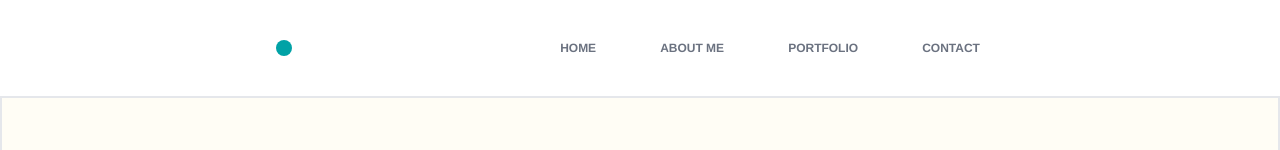
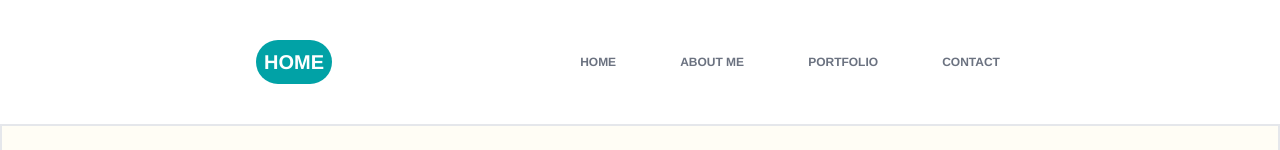
Before and after one commit to johnmichealacera/JM-Portfolio, a Vue app: page /about in a window 1280 px wide. Shown: the top 150 px of the page. Built offline with nearby package versions, Linux system fonts and the light colour scheme; no server answers.

Commit message:
remove dynamic name value for the home button in taskbar

```diff
--- a/src/components/Taskbar.vue
+++ b/src/components/Taskbar.vue
@@ -1,7 +1,6 @@
 <template>
   <div class="flex justify-evenly items-center text-xs font-black text-gray-500 p-10">
-    <loader :isLoading="isLoading"/>
-    <router-link to="/" class="hover:bg-green-700 uppercase text-white text-xl name-link rounded-full p-2 mr-2" v-if="!isLoading">{{ fullName }}</router-link>
+    <router-link to="/" class="hover:bg-green-700 uppercase text-white text-xl name-link rounded-full p-2 mr-2" v-if="!isLoading">Home</router-link>
     <ul class="flex space-x-4">
       <li class=""><router-link to="/" class="hover:underline sm:p-6 uppercase">Home</router-link></li>
       <li class=""><router-link to="/about" class="hover:underline sm:p-6 uppercase">About Me</router-link></li>
@@ -12,30 +11,8 @@
 </template>
 
 <script>
-import Loader from './commons/Loader.vue';
-import { onMounted, ref } from '@vue/runtime-core';
-import { usePortfolioStore } from '@/store/pinia/portfolio';
 export default {
   name: 'Taskbar',
-  components: {
-    Loader,
-  },
-  setup() {
-    const portfolioStore = usePortfolioStore();
-    const fullName = ref('');
-    const isLoading = ref(false);
-
-    onMounted(async () => {
-      isLoading.value = true;
-      await portfolioStore.fetchIntroductionsData(process.env.VUE_APP_USER_ID);
-      fullName.value = portfolioStore.introductionData?.fullName;
-      isLoading.value = false;
-    });
-
-    return {
-      fullName,
-    }
-  }
 }
 </script>
 
```
